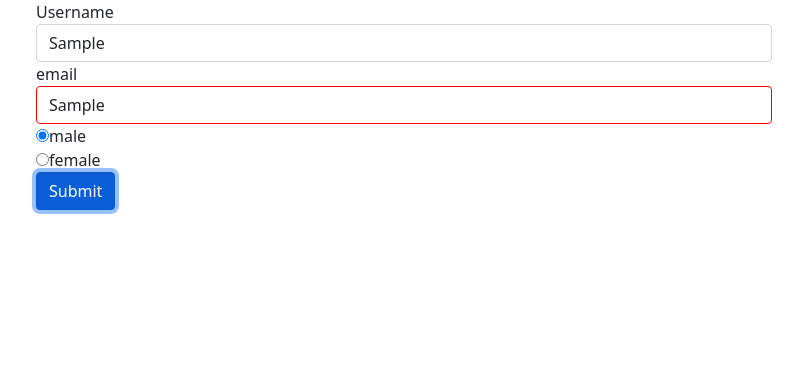
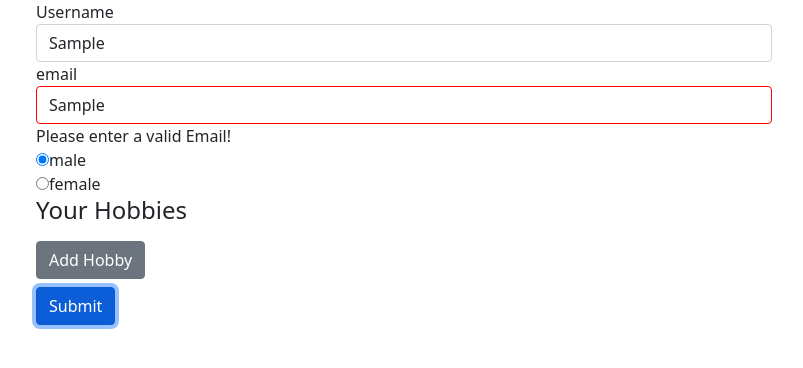
Before and after one commit to AurangzebHusain/angularpractice, an Angular app: page / in a window 1280 px wide. Both pictures are taken after typing "Sample", "Sample" into the empty fields and a click on the button "Submit". Shown: the top 368 px of the page, without its empty margins (46-849 px from the left). Built offline with nearby package versions, Linux system fonts and the light colour scheme.

Commit message:
Added custom control array like hobbies programatically

```diff
--- a/src/app/app.component.html
+++ b/src/app/app.component.html
@@ -2,7 +2,8 @@
 <div class="container">
   <div class="row">
     <div class="col-xs-12 col-sm-10 col-md-8 col-sm-offset-1 col-md-offset-2">
-      <form [formGroup]="signUpForm">
+      <form [formGroup]="signUpForm" (ngSubmit)="onSubmit()">
+        <div formGroupName='userData'>
           <div class="form-group">
             <label for="username">Username</label>
             <input
@@ -10,6 +11,10 @@
               id="username"
               formControlName='username'
               class="form-control">
+              <span *ngIf="!signUpForm.get('userData.username').valid && signUpForm.get('userData.username').touched"
+              class="help-block">
+              Please enter a username
+              </span>
           </div>
           <div class="form-group">
             <label for="email">email</label>
@@ -18,6 +23,10 @@
               id="email"
               formControlName='email'
               class="form-control">
+              <span *ngIf="!signUpForm.get('userData.email').valid && signUpForm.get('userData.email').touched"
+              class="help-block">
+              Please enter a valid Email!</span>
+          </div>
         </div>
         <div class="radio" *ngFor="let gender of genders">
           <label>
@@ -27,6 +36,15 @@
               [value]="gender">{{ gender }}
           </label>
         </div>
+        <div formArrayName='hobbies'>
+          <h4>Your Hobbies</h4>
+          <button class="btn btn-secondary my-2" type='button' (click)="onAddHobby()">
+            Add Hobby
+          </button>
+          <div class="form-group" *ngFor="let hobby of Hobbies; let i=index">
+            <input type="text" class="form-control" [formControlName]='i'>
+          </div>
+        </div>
         <button class="btn btn-primary" type="submit">Submit</button>
       </form>
     </div>
--- a/src/app/app.component.ts
+++ b/src/app/app.component.ts
@@ -1,5 +1,5 @@
 import { Component,ElementRef,OnInit } from '@angular/core';
-import {FormControl, FormGroup, NgForm, Validators} from '@angular/forms';
+import {FormArray, FormControl, FormGroup, NgForm, Validators} from '@angular/forms';
 @Component({
   selector: 'app-root',
   templateUrl: './app.component.html',
@@ -12,10 +12,26 @@ export class AppComponent implements OnInit {
 
   ngOnInit(){
     this.signUpForm=new FormGroup({
-      username:new FormControl('',[Validators.required]),
-      email:new FormControl(null,[Validators.required,Validators.email]),
+      userData:new FormGroup({
+        username:new FormControl('',[Validators.required, Validators.nullValidator]),
+      email:new FormControl('',[Validators.required,Validators.email]),
+      }),
+
       gender:new FormControl('male',[Validators.required]),
+      'hobbies':new FormArray([
+
+      ])
     });
+}
+get Hobbies(){
+  return (this.signUpForm.get('hobbies') as FormArray).controls;
+}
+onAddHobby(){
+  const control=new FormControl(null,Validators.required);
+  (<FormArray>this.signUpForm.get('hobbies')).push(control);
+}
+onSubmit(){
+  console.log(this.signUpForm);
 }
 
 }
--- a/src/app/app.module.ts
+++ b/src/app/app.module.ts
@@ -1,6 +1,6 @@
 import { BrowserModule } from '@angular/platform-browser';
 import { NgModule } from '@angular/core';
-import {ReactiveFormsModule} from '@angular/forms';
+import {FormsModule, ReactiveFormsModule} from '@angular/forms';
 import { AppRoutingModule } from './app-routing.module';
 import { AppComponent } from './app.component';
 
@@ -11,6 +11,7 @@ import { AppComponent } from './app.component';
   imports: [
     ReactiveFormsModule,
     BrowserModule,
+    FormsModule,
     AppRoutingModule
   ],
   providers: [],
```
Lines whose indentation alone changed are shown as unchanged.
